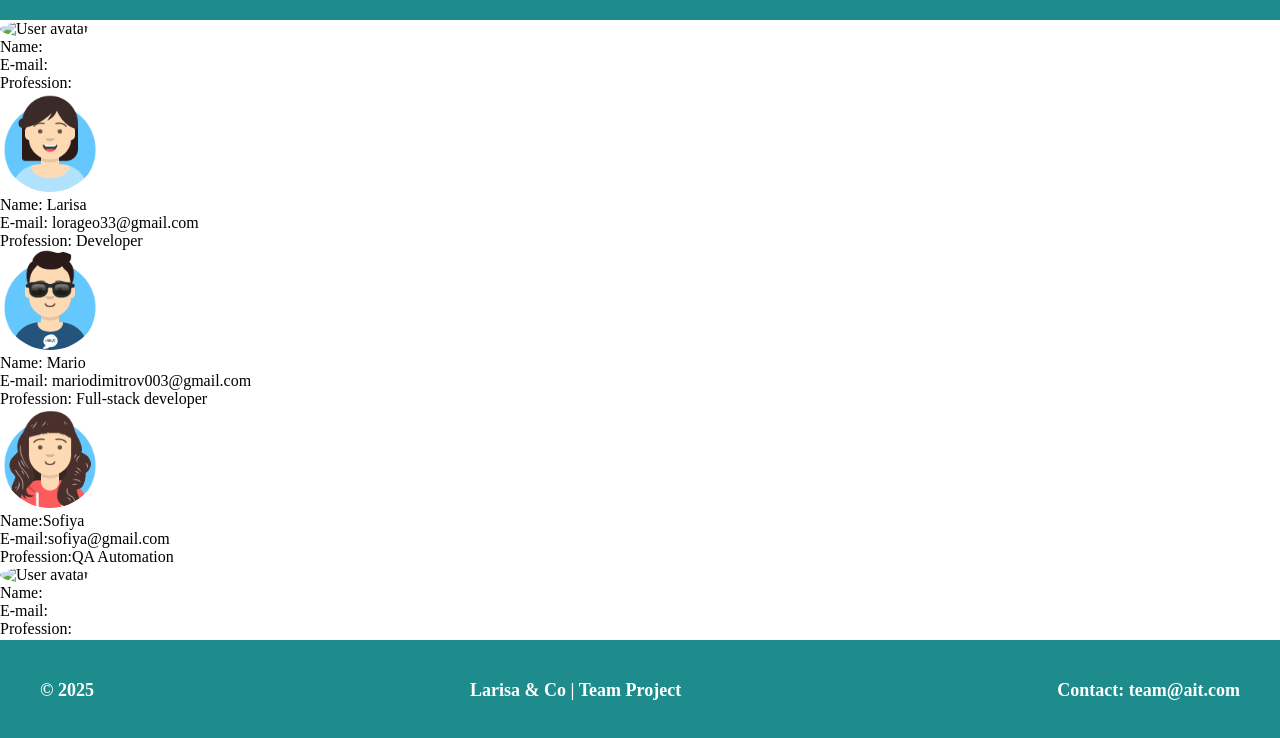
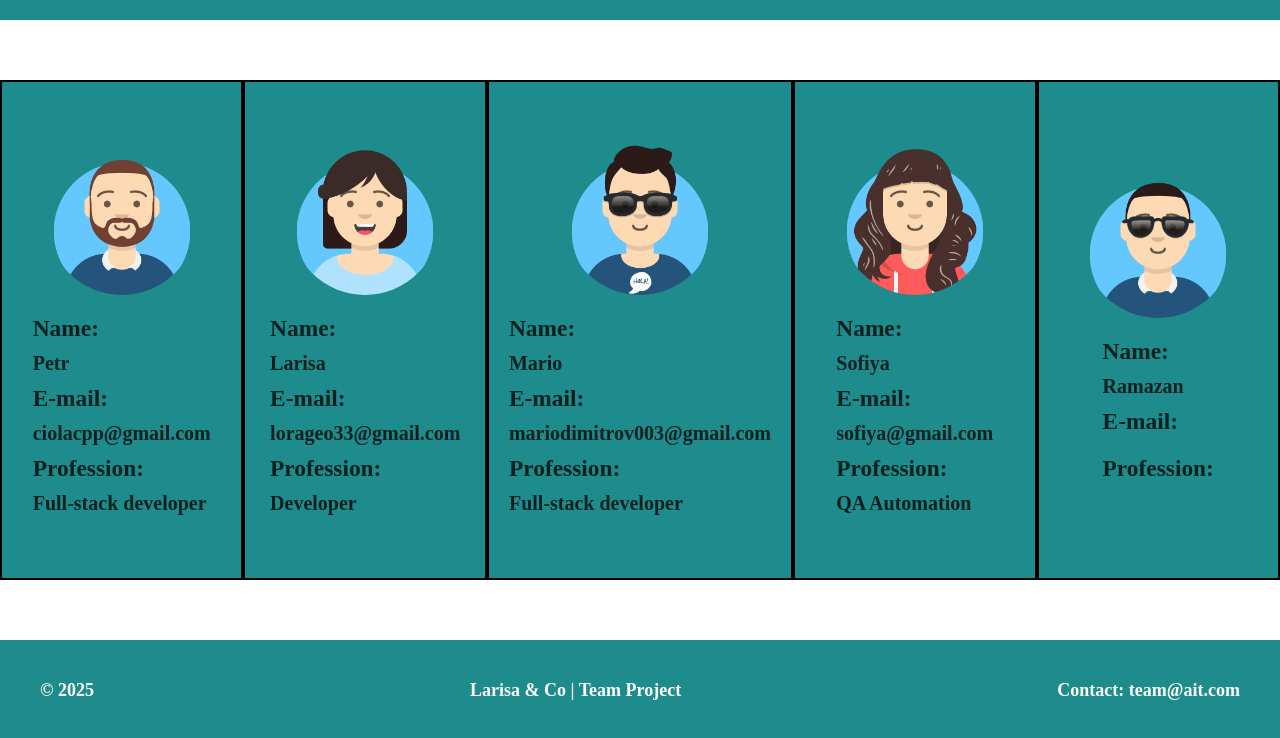
Before and after one commit to LarysaTodorova/cohort_48_git_practice, a plain HTML site: page index.html in a window 1280 px wide. Shown: the part 60-798 px from the top of the page. Drawn offline with Linux system fonts and the light colour scheme.

Commit message:
Add some changes

```diff
--- a/index.html
+++ b/index.html
@@ -19,34 +19,59 @@
       </header>
       <main class="main">
         <div class="user">
-          <img class="user_image" src="" alt="User avatar" />
-          <p>Name:</p>
-          <p>E-mail:</p>
-          <p>Profession:</p>
+          <img class="user_image" src="assets/Petr.png" alt="User avatar" />
+          <div class="text">
+            <h3>Name:</h3>
+            <p>Petr</p>
+            <h3>E-mail:</h3>
+            <p>ciolacpp@gmail.com</p>
+            <h3>Profession:</h3>
+            <p>Full-stack developer</p>
+          </div>
         </div>
         <div class="user">
           <img class="user_image" src="assets/Larisa.png" alt="Larisa avatar" />
-          <p>Name: Larisa</p>
-          <p>E-mail: lorageo33@gmail.com</p>
-          <p>Profession: Developer</p>
+          <div class="text">
+            <h3>Name:</h3>
+            <p>Larisa</p>
+            <h3>E-mail:</h3>
+            <p>lorageo33@gmail.com</p>
+            <h3>Profession:</h3>
+            <p>Developer</p>
+          </div>
         </div>
         <div class="user">
           <img class="user_image" src="assets/Mario.png" alt="Marios avatar" />
-          <p>Name: Mario</p>
-          <p>E-mail: mariodimitrov003@gmail.com</p>
-          <p>Profession: Full-stack developer</p>
+          <div class="text">
+            <h3>Name:</h3>
+            <p>Mario</p>
+            <h3>E-mail:</h3>
+            <p>mariodimitrov003@gmail.com</p>
+            <h3>Profession:</h3>
+            <p>Full-stack developer</p>
+          </div>
         </div>
         <div class="user">
           <img class="user_image" src="assets/Sofiya.png" alt="Sofiya avatar" />
-          <p>Name:Sofiya</p>
-          <p>E-mail:sofiya@gmail.com</p>
-          <p>Profession:QA Automation</p>
+          <div class="text">
+            <h3>Name:</h3>
+            <p>Sofiya</p>
+            <h3>E-mail:</h3>
+            <p>sofiya@gmail.com</p>
+            <h3>Profession:</h3>
+            <p>QA Automation</p>
+          </div>
         </div>
         <div class="user">
-          <img class="user_image" src="" alt="User avatar" />
-          <p>Name:</p>
-          <p>E-mail:</p>
-          <p>Profession:</p>
+          <img class="user_image" src="assets/Ramazan.png" alt="User avatar" />
+          <div class="text">
+            <h3>Name:</h3>
+            <p>Ramazan</p>
+            <h3>E-mail:</h3>
+            <p></p>
+            <h3>Profession:</h3>
+            <p></p>
+          </div>
         </div>
       </main>
       <footer>
--- a/styles.css
+++ b/styles.css
@@ -40,6 +40,12 @@ a {
   flex-direction: row;
   align-items: center;
   justify-content: space-between;
+}
+main {
+  display: flex;
+  flex: 1;
+  justify-content: space-around;
+  align-items: center;
 }
 
 #buttons {
@@ -94,8 +100,29 @@ footer a:hover {
   text-decoration: underline;
 }
 .user_image {
-  width: 100px;
-  height: 100px;
+  width: 150px;
+  height: 150px;
   object-fit: cover;
   border-radius: 50%;
 }
+.user {
+  display: flex;
+  flex-direction: column;
+  align-items: center;
+  justify-content: center;
+  position: relative;
+  font-size: 20px;
+  font-weight: bold;
+  width: 400px;
+  height: 500px;
+  padding: 20px;
+  border: 2px solid black;
+  color: rgba(0, 0, 0, 0.774);
+  background-color: rgb(30, 140, 140);
+  gap: 20px;
+}
+.text {
+  display: flex;
+  flex-direction: column;
+  gap: 10px;
+}
```
